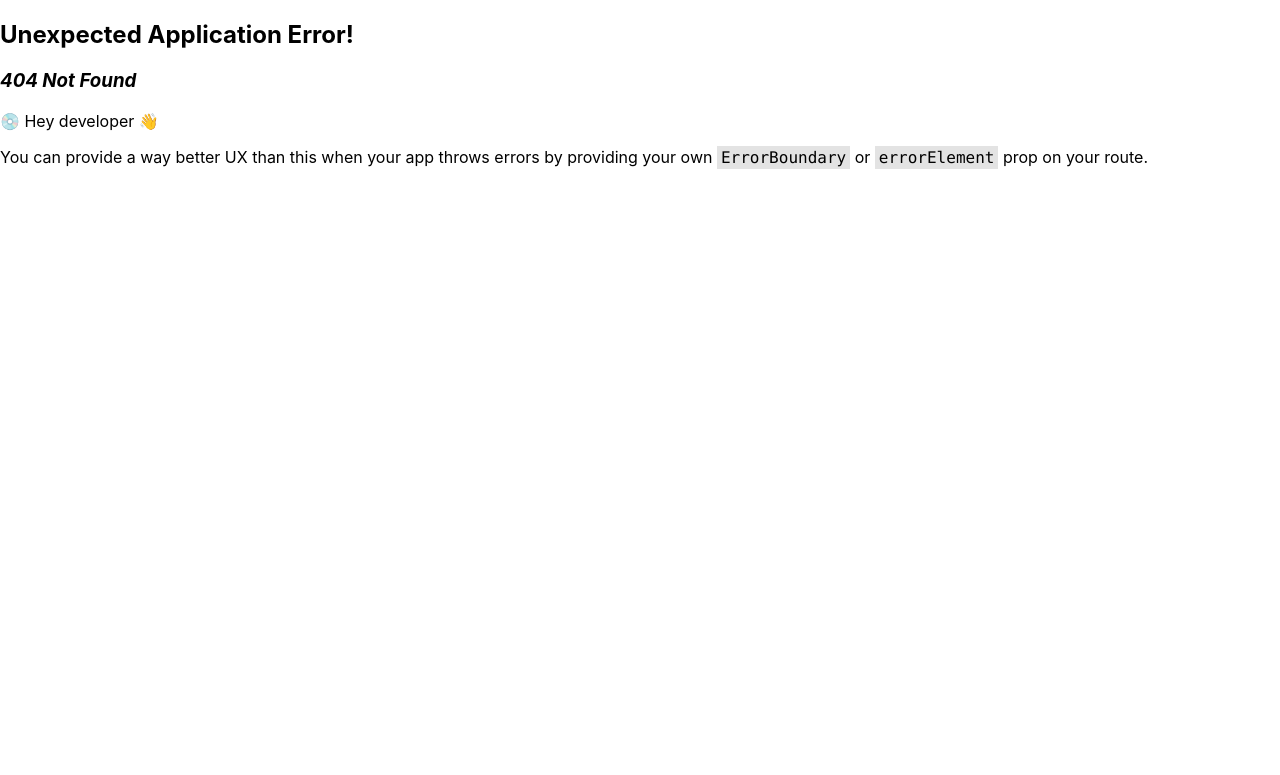
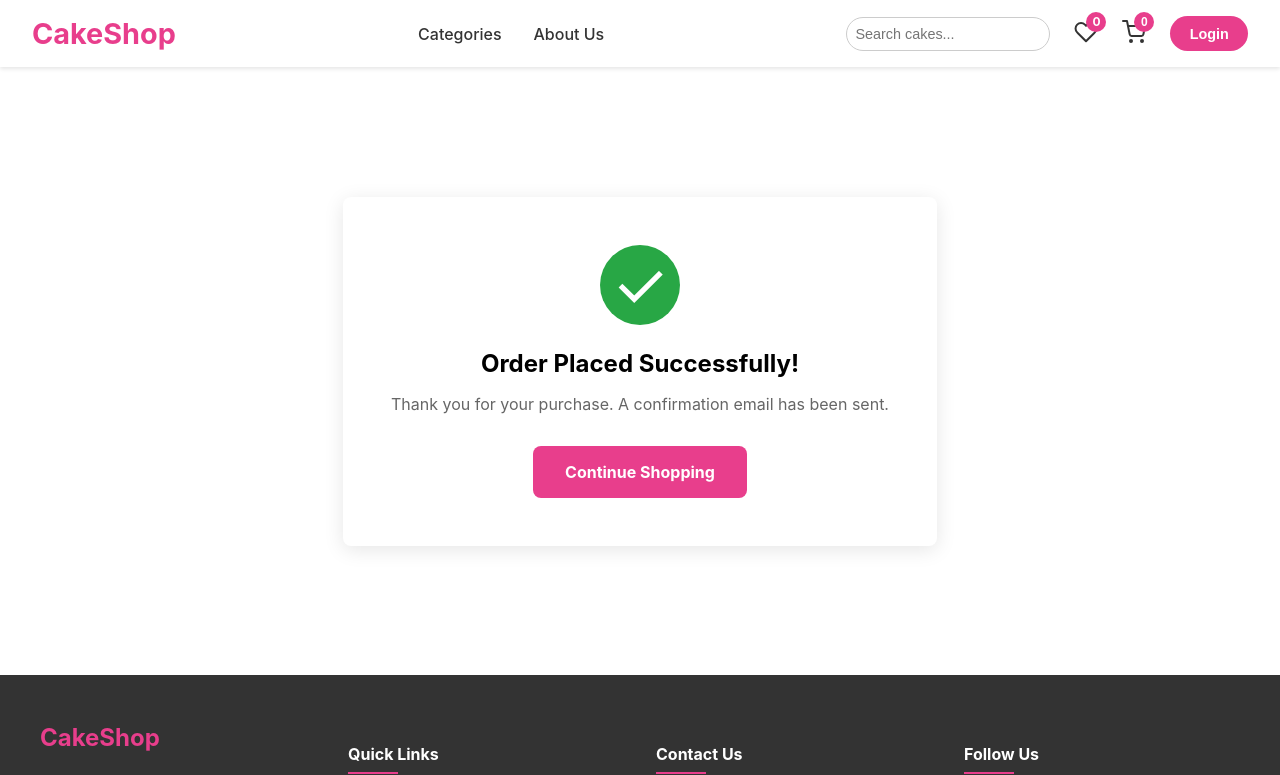
Before and after one commit to viraj-haptiq/Associate-Training, a React (Create React App) app in the folder cake/: page /order-success in a window 1280 px wide. Before the commit this address had no page. Shown: the top 775 px of the page. Built offline with nearby package versions, Linux system fonts and the light colour scheme.

Commit message:
updated checkout functinality.js

```diff
--- a/cake/src/App.css
+++ b/cake/src/App.css
@@ -972,6 +972,53 @@ body {
   color: white;
 }
 
+.order-success-container {
+  display: flex;
+  justify-content: center;
+  align-items: center;
+  padding: 4rem 2rem;
+  min-height: 60vh;
+}
+
+.order-success-card {
+  background: white;
+  padding: 3rem;
+  border-radius: 8px;
+  box-shadow: 0 4px 20px rgba(0, 0, 0, 0.1);
+  text-align: center;
+  max-width: 500px;
+}
+
+.success-checkmark {
+  width: 80px;
+  height: 80px;
+  border-radius: 50%;
+  background-color: #28a745;
+  color: white;
+  font-size: 4rem;
+  line-height: 80px;
+  margin: 0 auto 1.5rem auto;
+}
+
+.order-success-card h2 {
+  margin-bottom: 1rem;
+}
+
+.order-success-card p {
+  color: #666;
+  margin-bottom: 2rem;
+}
+
+.continue-shopping-btn {
+  display: inline-block;
+  padding: 1rem 2rem;
+  background-color: #e83e8c;
+  color: white;
+  text-decoration: none;
+  border-radius: 8px;
+  font-weight: bold;
+}
+
 @media (max-width: 1200px) {
   .product-grid {
     grid-template-columns: repeat(3, 1fr);
--- a/cake/src/pages/CheckoutPage.js
+++ b/cake/src/pages/CheckoutPage.js
@@ -1,13 +1,14 @@
 import React from "react";
+import { useNavigate } from "react-router-dom";
 import AddressForm from "../components/AddressForm";
 import OrderSummary from "../components/OrderSummary";
 import PaymentMethods from "../components/PaymentMethods";
 
 const CheckoutPage = () => {
+  const navigate = useNavigate();
   const handlePlaceOrder = () => {
-    alert("Thank you for your order! (This is a demo)");
+    navigate("/order-success");
   };
-
   return (
     <div className="checkout-container">
       <h1 className="checkout-title">Secure Checkout</h1>
--- /dev/null
+++ b/cake/src/pages/OrderSuccessPage.js
@@ -0,0 +1,19 @@
+import React from "react";
+import { Link } from "react-router-dom";
+
+const OrderSuccessPage = () => {
+  return (
+    <div className="order-success-container">
+      <div className="order-success-card">
+        <div className="success-checkmark">✓</div>
+        <h2>Order Placed Successfully!</h2>
+        <p>Thank you for your purchase. A confirmation email has been sent.</p>
+        <Link to="/" className="continue-shopping-btn">
+          Continue Shopping
+        </Link>
+      </div>
+    </div>
+  );
+};
+
+export default OrderSuccessPage;
--- a/cake/src/router/index.js
+++ b/cake/src/router/index.js
@@ -12,6 +12,7 @@ import SearchPage from "../pages/SearchPage";
 import LoginPage from "../pages/LoginPage";
 import CheckoutPage from "../pages/CheckoutPage";
 import AboutUs from "../pages/AboutUs";
+import OrderSuccessPage from "../pages/OrderSuccessPage";
 
 export const router = createBrowserRouter([
   {
@@ -55,6 +56,10 @@ export const router = createBrowserRouter([
           },
         ],
       },
+      {
+        path: "order-success",
+        element: <OrderSuccessPage />,
+      },
     ],
   },
 ]);
```
